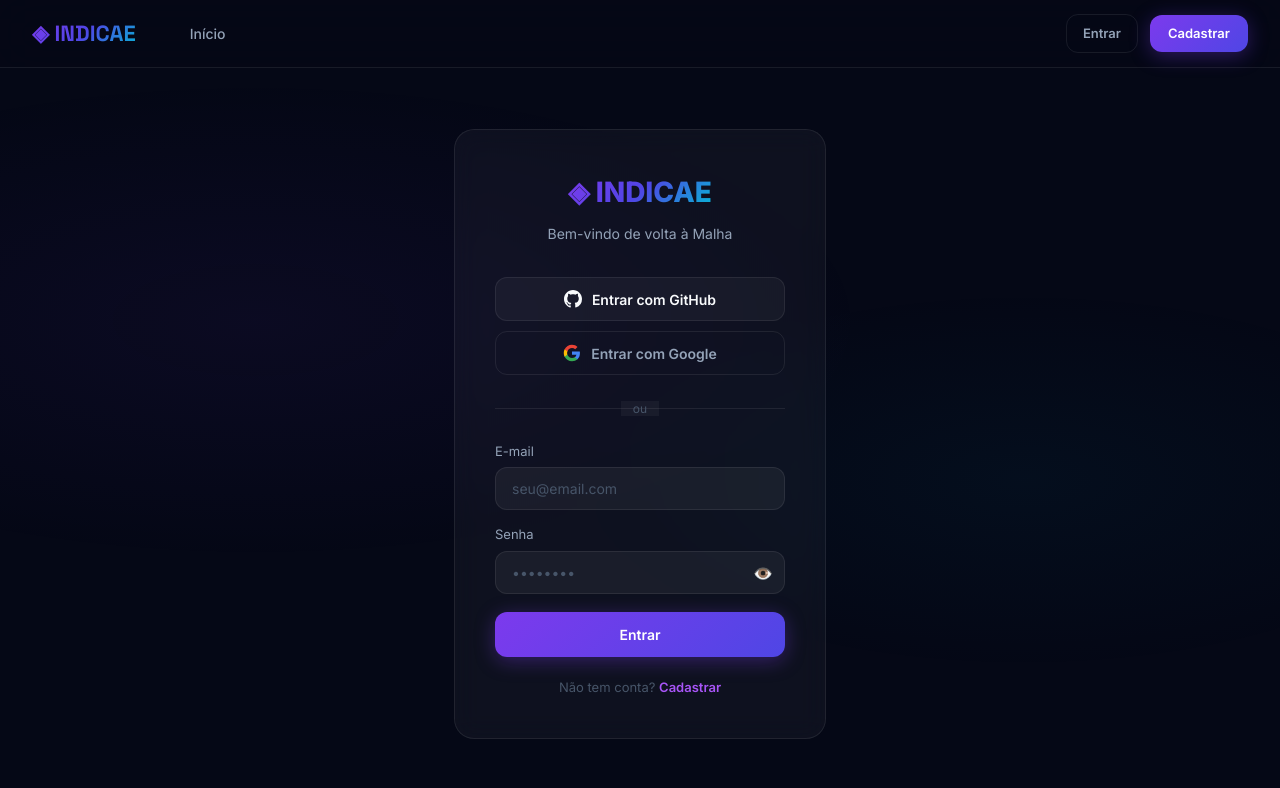
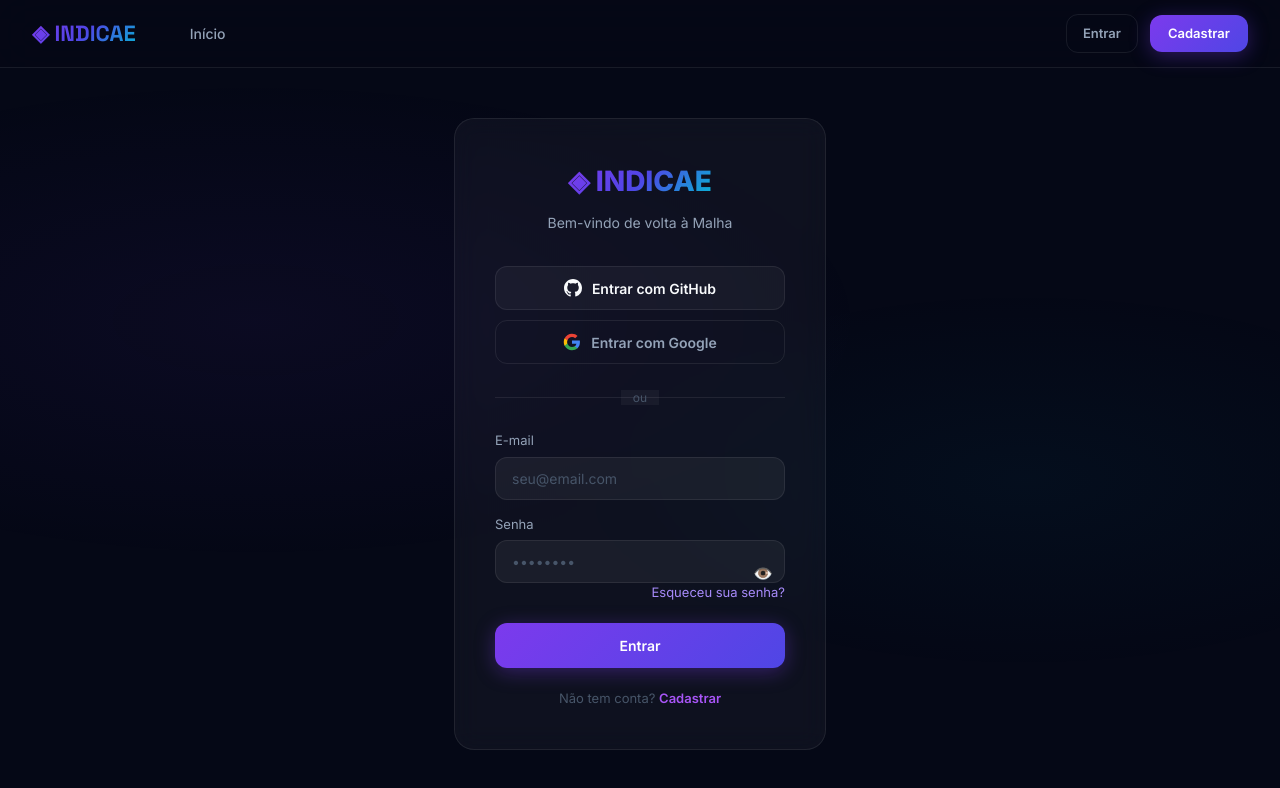
Before and after one commit to SamuelSGSilva/indicae, a Next.js app in the folder frontend/: page /login in a window 1280 px wide. Shown: the top 788 px of the page. Built offline with nearby package versions, Linux system fonts and the light colour scheme.

Commit message:
Update login.tsx

```diff
--- a/frontend/pages/login.tsx
+++ b/frontend/pages/login.tsx
@@ -4,6 +4,7 @@
 import Link from 'next/link'
 import Navbar from '../components/Navbar'
 import BottomNav from '../components/BottomNav'
+import Link from "next/link"
 
 const API = process.env.NEXT_PUBLIC_API_URL || 'http://127.0.0.1:8000'
 
@@ -142,6 +143,14 @@
                     autoComplete="current-password"
                     style={{ paddingRight: 44 }}
                   />
+                  <div style={{ textAlign: "right", marginTop: "-4px" }}>
+                  <Link
+                      href="/esqueci-senha"
+                      style={{ color: "#a78bfa", fontSize: "13px", textDecoration: "none" }}
+                    >
+                    Esqueceu sua senha?
+                    </Link>
+                    </div>
                   <button
                     type="button"
                     onClick={() => setShowPassword(s => !s)}
```
